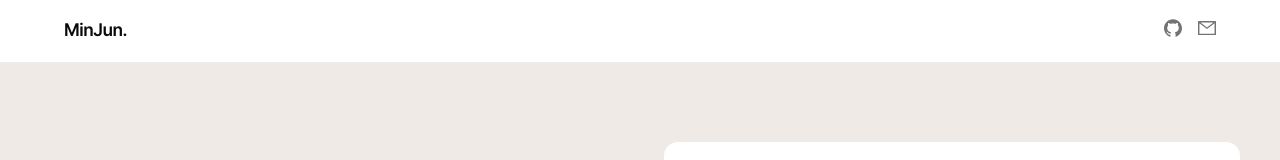
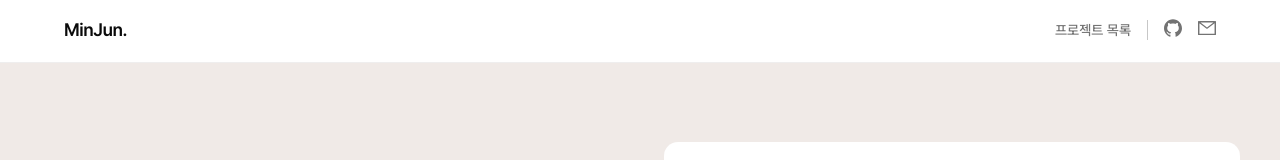
Before and after one commit to MinJun916/portfolio, a Next.js app: page /projects/docthrough in a window 1280 px wide. Shown: the part 3-163 px from the top of the page. Built offline with nearby package versions, Linux system fonts and the light colour scheme.

Commit message:
feat: add conditional rendering for project detail links in Header component to enhance navigation

```diff
--- a/src/components/shared/Header.tsx
+++ b/src/components/shared/Header.tsx
@@ -45,6 +45,7 @@ const Header = () => {
   const pathname = usePathname();
   const [mobileMenuOpen, setMobileMenuOpen] = useState(false);
   const isRoot = pathname === '/';
+  const isProjectDetail = pathname.startsWith('/projects') && pathname !== '/projects';
 
   const closeMobileMenu = () => setMobileMenuOpen(false);
 
@@ -103,6 +104,19 @@ const Header = () => {
           </>
         ) : (
           <div className="flex items-center gap-4">
+            {isProjectDetail && (
+              <>
+                <Link
+                  href="/projects"
+                  className="text-muted-foreground hover:text-foreground text-sm font-medium transition-colors"
+                >
+                  프로젝트 목록
+                </Link>
+                <div className="h-5">
+                  <Separator orientation="vertical" className="bg-muted-foreground/40 h-full" />
+                </div>
+              </>
+            )}
             <IconLinks />
           </div>
         )}
```
